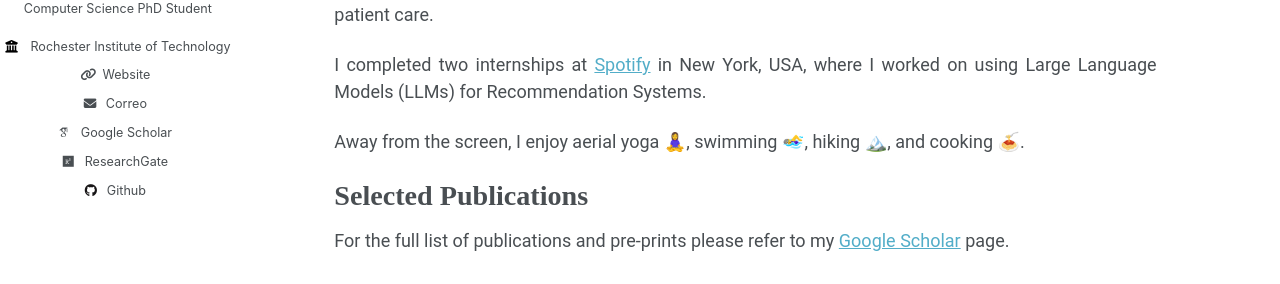
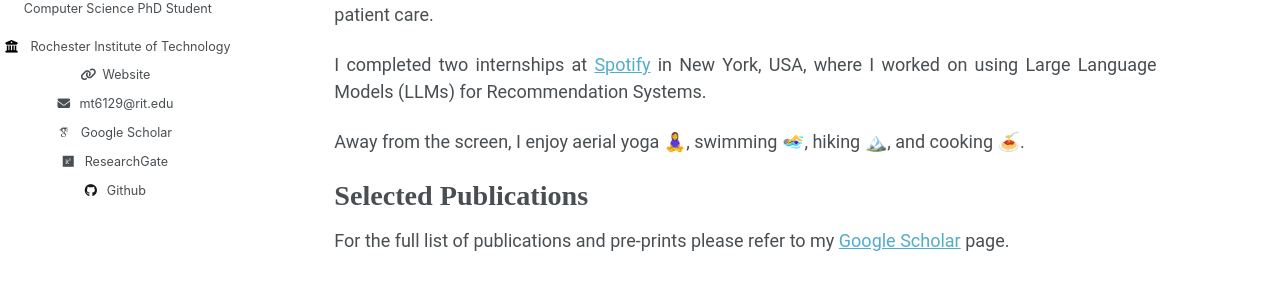
Before and after one commit to maryamTolou/MaryTolou, a Jekyll site: the page built from _pages/about.md, in a window 1280 px wide. Shown: the part 263-547 px from the top of the page. Built offline with Jekyll 4.4.1, drawn with Linux system fonts in a browser that asks for light colours; some web fonts are replaced.

Commit message:
sidebar update

```diff
--- a/_config.yml
+++ b/_config.yml
@@ -27,7 +27,7 @@ author:
   bio              : "Computer Science PhD Student"
   # location         : ""
   employer         : "Rochester Institute of Technology"
-  uri              : "mt6129@rit.edu"
+  uri              : ""
 
   # Academic websites
   arxiv            : # URL - Update with the correct link to your profile
--- a/_data/ui-text.yml
+++ b/_data/ui-text.yml
@@ -25,7 +25,7 @@ en: &DEFAULT_EN
   feed_label                 : "Feed"
   powered_by                 : "Powered by"
   website_label              : "Website"
-  email_label                : "Correo"
+  email_label                : "mt6129@rit.edu"
   recent_posts               : "Recent Posts"
   undefined_wpm              : "Undefined parameter words_per_minute at _config.yml"
   comment_form_info          : "Your email address will not be published. Required fields are marked"
```
